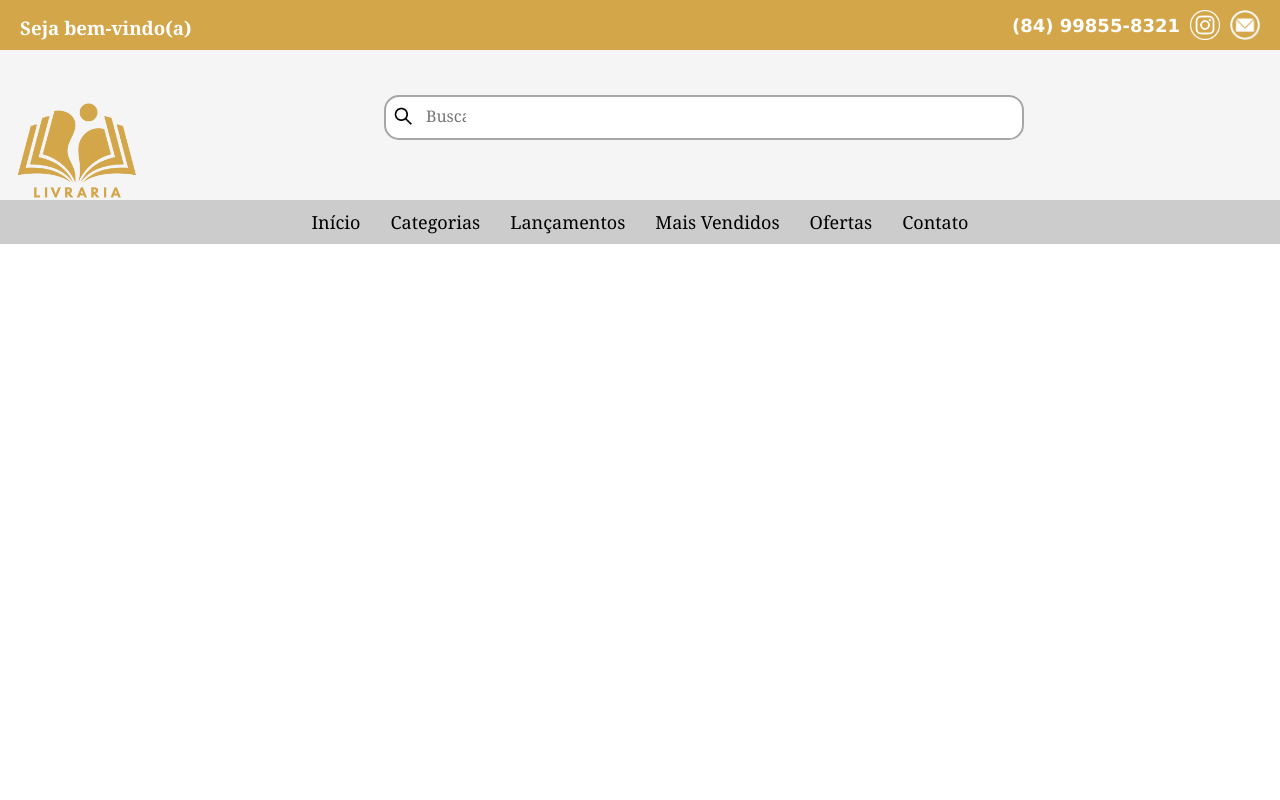
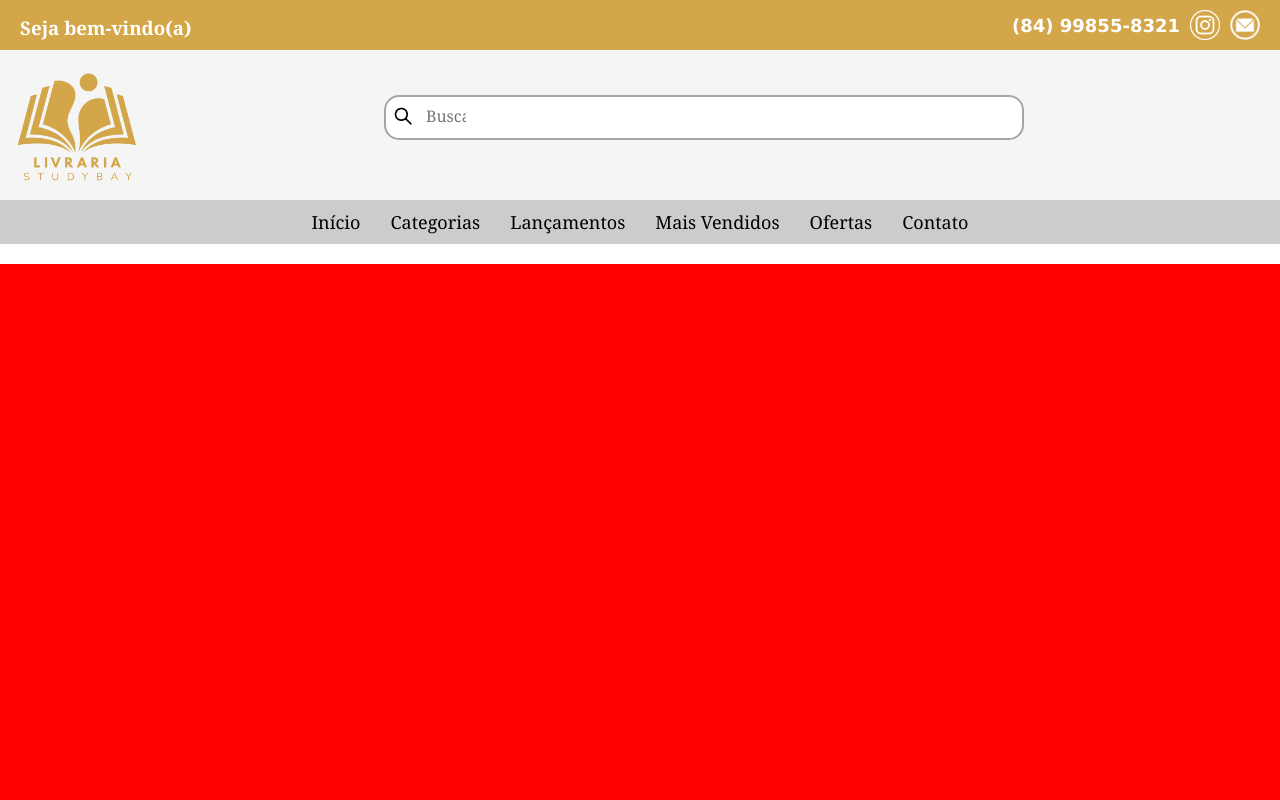
Before and after one commit to AugustoB4/ProjetoLayoutLivrariaStudy, a plain HTML site: page index.html in a window 1280 px wide. Shown: the top 800 px of the page. Drawn offline with Linux system fonts and the light colour scheme.

Commit message:
Update style.css

```diff
--- a/style.css
+++ b/style.css
@@ -88,7 +88,7 @@
 }
 
 .LogoTipo {
-    margin-top: 10px;
+    margin-top: -20px;
     margin-left: 10px;
     position: absolute;
     height: 90%;
@@ -189,7 +189,7 @@ input {
 }
 
 .Busca > nav > ul > li > a:focus {
-background-color: white;
+    background-color: white;
     padding: 5px;
     padding-right: 10px;
     padding-left: 10px;
@@ -201,7 +201,7 @@ background-color: white;
 /* Conteúdo Principal */
 
 .ContainerNovidades {
-    background-color: white;
+    background-color: rgb(255, 0, 0);
     position: relative;
     width: 100%;
     height: 800px;
```
